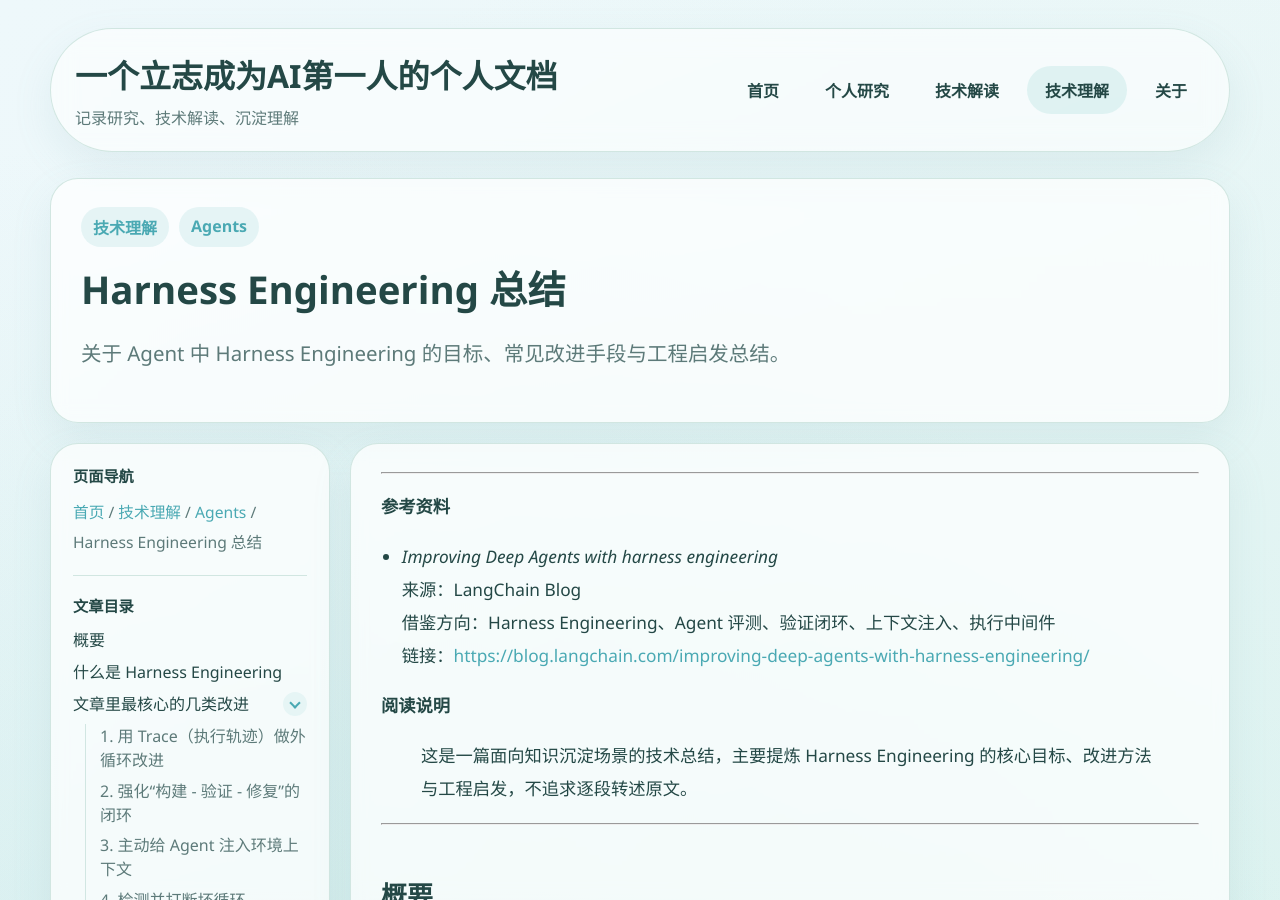
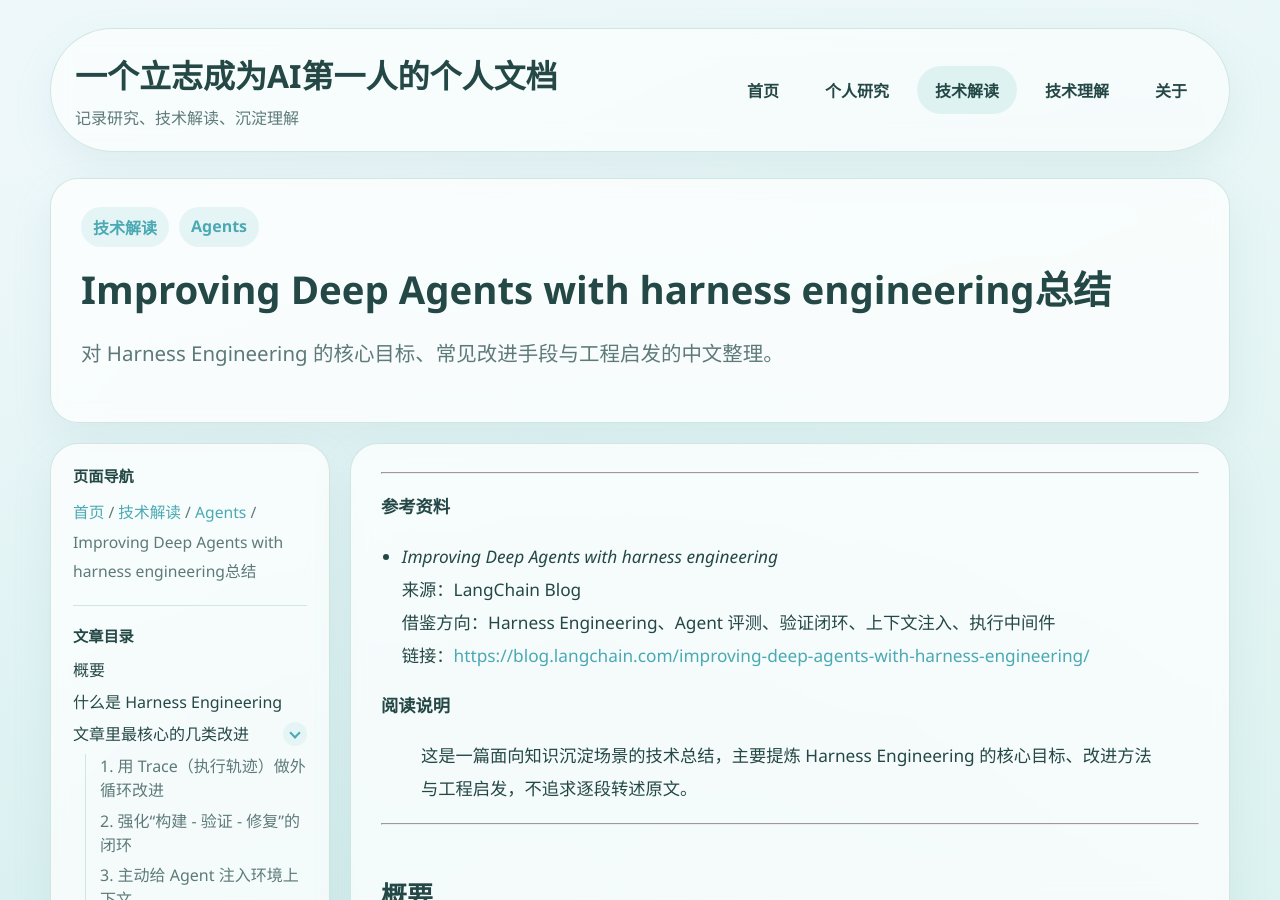
Before and after one commit to 8888-baiyi-8888/8888-baiyi-8888.github.io, a Jekyll site: the page built from interpretation/agents/Improving-Deep-Agents-with-harness-engineering总结.md, in a window 1280 px wide and 900 px high. Built offline with Jekyll 4.4.1, drawn with Linux system fonts in a browser that asks for light colours.

Commit message:
“更改文件位置”

```diff
--- a/understanding/agents/harness-engineering-总结.md
+++ b/interpretation/agents/Improving-Deep-Agents-with-harness-engineering总结.md
@@ -1,12 +1,12 @@
 ---
 layout: page
-title: Harness Engineering 总结
-permalink: /understanding/agents/harness-engineering-summary/
-module_title: 技术理解
-module_path: /understanding/
+title: Improving Deep Agents with harness engineering总结
+permalink: /interpretation/agents/improving-deep-agents-with-harness-engineering-summary/
+module_title: 技术解读
+module_path: /interpretation/
 parent_title: Agents
-parent_path: /understanding/agents/
-description: 关于 Agent 中 Harness Engineering 的目标、常见改进手段与工程启发总结。
+parent_path: /interpretation/agents/
+description: 对 Harness Engineering 的核心目标、常见改进手段与工程启发的中文整理。
 updated_at: 2026-03-26
 ---
 
```
Also changed, not shown: interpretation/agents/index.md (added, +14 -0 lines), interpretation/index.md (+1 -0 lines), understanding/agents/index.md (+0 -1 lines).
